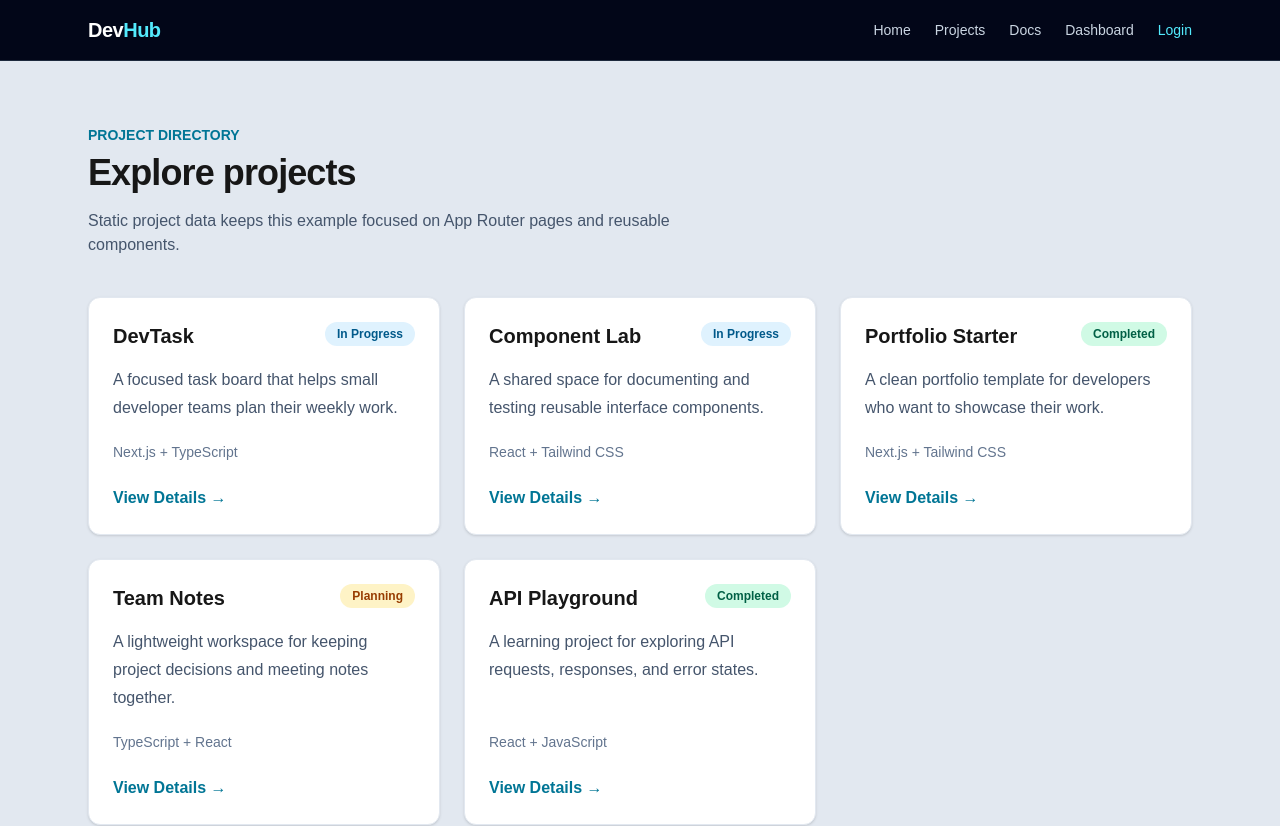
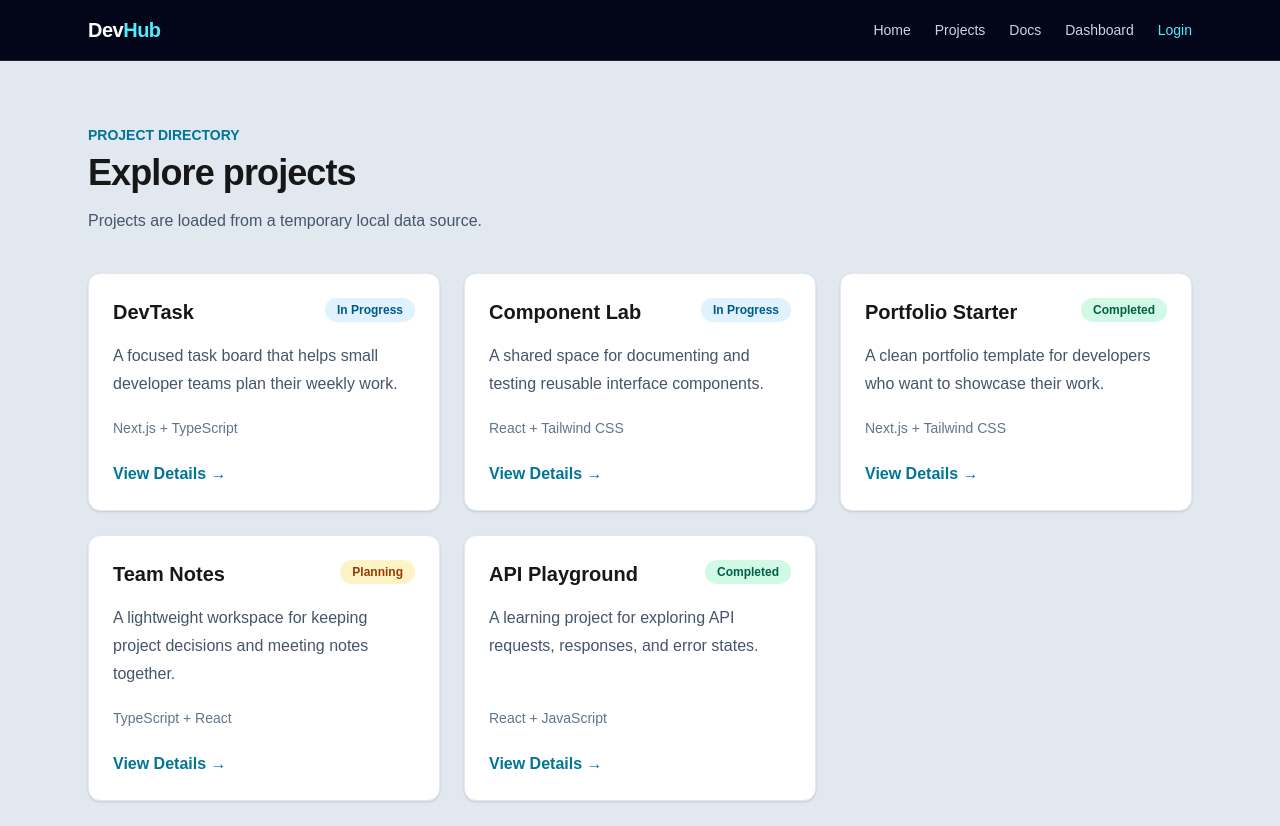
Before and after one commit to hafiz-1/Nextjs, a Next.js app in the folder fundamentals/: page /projects in a window 1280 px wide. Shown: the top 826 px of the page. Built offline with nearby package versions, Linux system fonts and the light colour scheme.

Commit message:
error and loading.tsx added

```diff
--- /dev/null
+++ b/fundamentals/app/data/project-service.ts
@@ -0,0 +1,12 @@
+import { projects, type Project } from "./projects";
+
+// Temporary local data source. Replace these functions with API calls later.
+export async function getProjects(): Promise<Project[]> {
+  await new Promise((resolve) => setTimeout(resolve, 400));
+  return projects;
+}
+
+export async function getProjectById(id: string): Promise<Project | undefined> {
+  await new Promise((resolve) => setTimeout(resolve, 400));
+  return projects.find((project) => project.id === id);
+}
--- a/fundamentals/app/projects/[id]/page.tsx
+++ b/fundamentals/app/projects/[id]/page.tsx
@@ -1,7 +1,7 @@
 import { notFound } from "next/navigation";
 import Link from "next/link";
 import FavoriteButton from "../../components/FavoriteButton";
-import { projects } from "../../data/projects";
+import { getProjectById } from "../../data/project-service";
 
 export default async function ProjectPage({
   params,
@@ -10,7 +10,7 @@ export default async function ProjectPage({
 }) {
   const { id } = await params;
 
-  const project = projects.find((project) => project.id === id);
+  const project = await getProjectById(id);
 
   if (!project) {
     notFound();
--- a/fundamentals/app/projects/page.tsx
+++ b/fundamentals/app/projects/page.tsx
@@ -1,6 +1,8 @@
 import ProjectCard from "../components/ProjectCard";
-import { projects } from "../data/projects";
+import { getProjects } from "../data/project-service";
 
-export default function ProjectsPage() {
-  return <section className="mx-auto max-w-6xl px-6 py-16"><p className="text-sm font-semibold text-cyan-700">PROJECT DIRECTORY</p><h1 className="mt-2 text-4xl font-bold tracking-tight">Explore projects</h1><p className="mt-4 max-w-2xl text-slate-600">Static project data keeps this example focused on App Router pages and reusable components.</p><div className="mt-10 grid gap-6 md:grid-cols-2 lg:grid-cols-3">{projects.map((project) => <ProjectCard key={project.id} {...project} />)}</div></section>;
+export default async function ProjectsPage() {
+  const projects = await getProjects();
+
+  return <section className="mx-auto max-w-6xl px-6 py-16"><p className="text-sm font-semibold text-cyan-700">PROJECT DIRECTORY</p><h1 className="mt-2 text-4xl font-bold tracking-tight">Explore projects</h1><p className="mt-4 max-w-2xl text-slate-600">Projects are loaded from a temporary local data source.</p><div className="mt-10 grid gap-6 md:grid-cols-2 lg:grid-cols-3">{projects.map((project) => <ProjectCard key={project.id} {...project} />)}</div></section>;
 }
```
